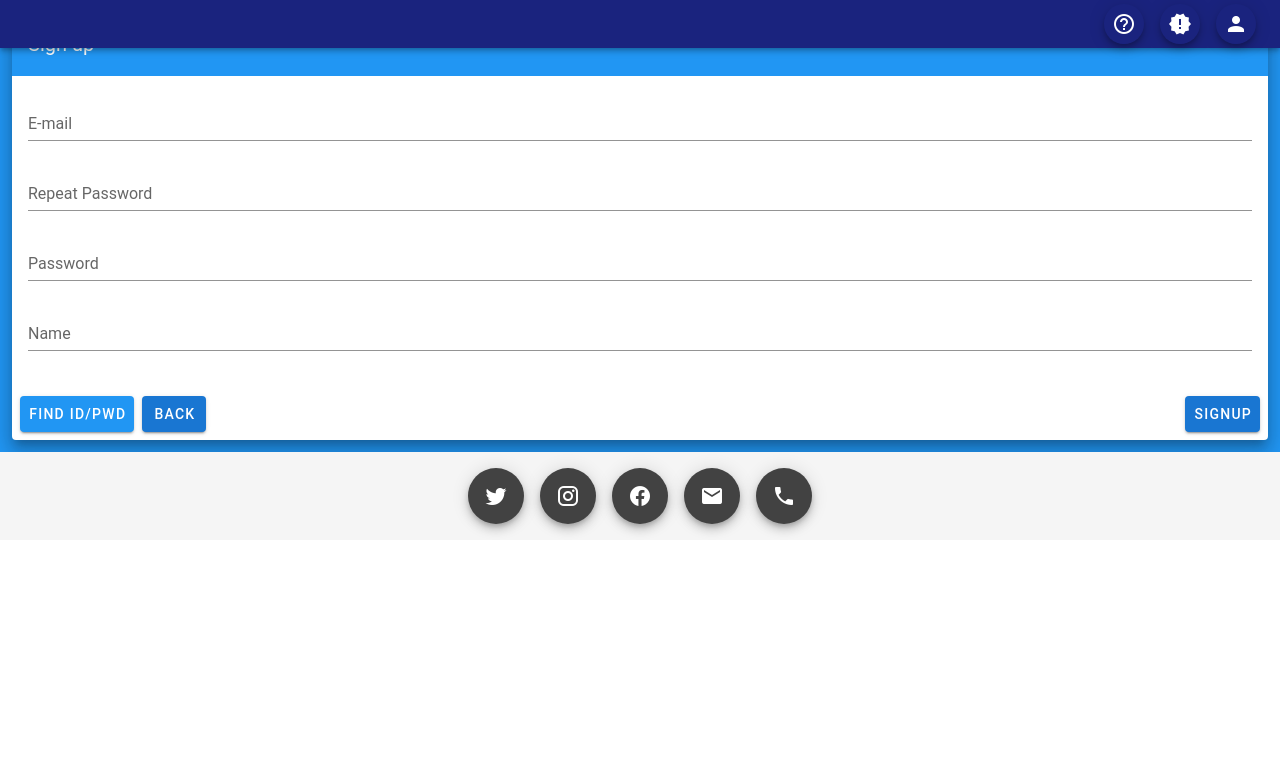
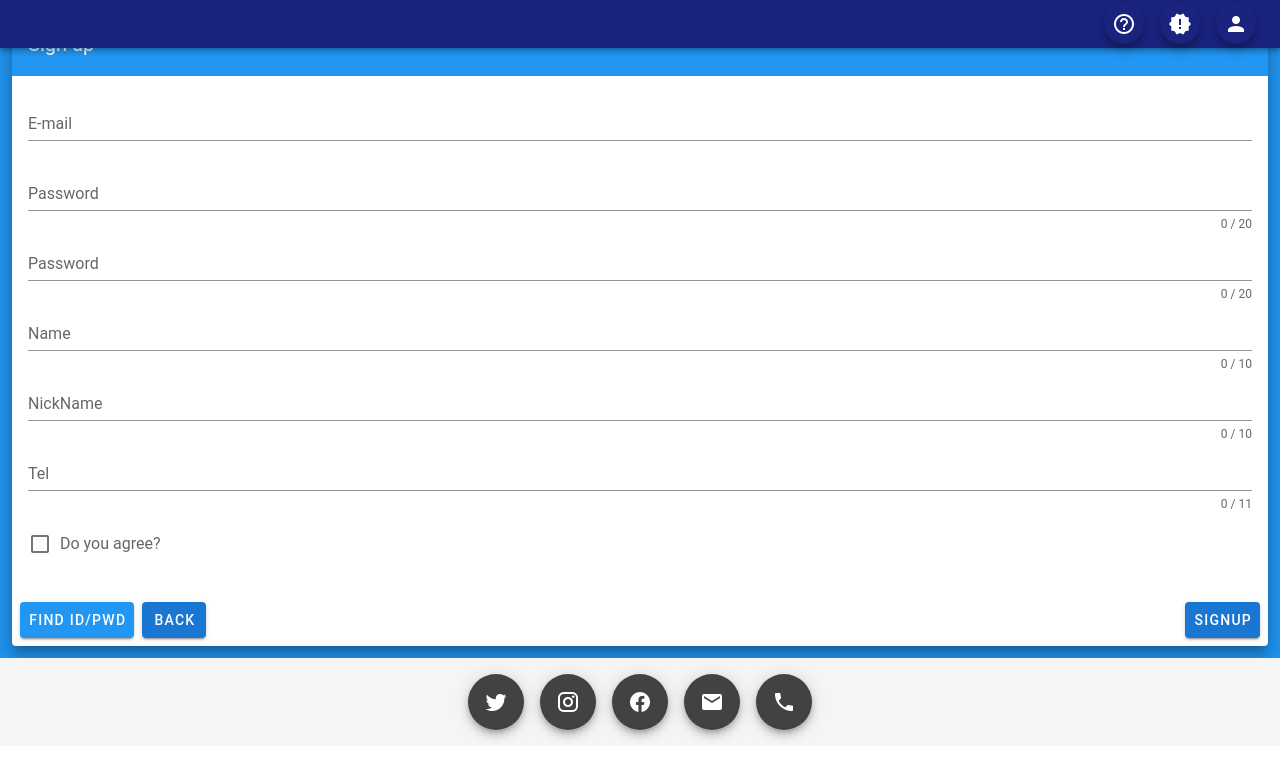
Before and after one commit to Ryureka/DeunDeun, a Vue app in the folder Front-end/: page /SignUp in a window 1280 px wide. Shown: the top 782 px of the page. Built offline with nearby package versions, Linux system fonts and the light colour scheme; no server answers; a small style sheet from the web is missing.

Commit message:
식당 상세정보 디자인 완료 & 회원가입 back-end연결 완료

```diff
--- a/Front-end/package.json
+++ b/Front-end/package.json
@@ -9,6 +9,7 @@
   },
   "dependencies": {
     "@mdi/font": "^3.3.92",
+    "axios": "^0.19.0",
     "roboto-fontface": "*",
     "vue": "^2.5.21",
     "vue-router": "^3.1.3",
--- a/Front-end/src/components/SignUp.vue
+++ b/Front-end/src/components/SignUp.vue
@@ -10,34 +10,69 @@
                 <v-toolbar-title>Sign up</v-toolbar-title>
               </v-toolbar>
               <v-card-text>
-                <v-form>
+                <v-form
+                    ref="form"
+                    v-model="valid"
+                    lazy-validation
+                  >
                     <v-text-field
+                      v-model="members.email"
+                      :rules="emailRules"
                       label="E-mail"
-                    name="login"
-                    type="text"
+                      required
                     ></v-text-field>
 
-                <div id="password">
                     <v-text-field
-                    label="Repeat Password"
-                    name="password"
-                    type="password"
+                      v-model="members.password"
+                      :rules="passwordRules"
+                      :type="show1 ? 'text' : 'password'"
+                      name="input-10-1"
+                      label="Password"
+                      hint="At least 8 characters"
+                      :counter="20"
                     ></v-text-field>
-                </div>
-
-                <div id="password__left">
-                  <v-text-field
-                    label="Password"
-                    name="password"
-                    type="password"
-                  ></v-text-field>
-                </div>
 
                     <v-text-field
+                      :rules="passwordRules"
+                      :type="show1 ? 'text' : 'password'"
+                      name="input-10-1"
+                      label="Password"
+                      hint="At least 8 characters"
+                      :counter="20"
+                    ></v-text-field>
+
+
+                    <v-text-field
+                      v-model="members.name"
+                      :counter="10"
+                      :rules="nameRules"
                       label="Name"
-                    name="login"
-                    type="text"
+                      required
                     ></v-text-field>
+
+                    <v-text-field
+                      v-model="members.nickName"
+                      :counter="10"
+                      :rules="nameRules"
+                      label="NickName"
+                      required
+                    ></v-text-field>
+
+                    <v-text-field
+                      v-model="members.tel"
+                      :counter="11"
+                      :rules="nameRules"
+                      label="Tel"
+                      required
+                    ></v-text-field>
+
+
+                    <v-checkbox
+                      v-model="checkbox"
+                      :rules="[v => !!v || 'You must agree to continue!']"
+                      label="Do you agree?"
+                      required
+                    ></v-checkbox>
 
                   </v-form>
               </v-card-text>
@@ -45,7 +80,7 @@
                 <v-btn color="info">Find ID/PWD</v-btn>
                 <v-btn color="primary" :to="{name:'Login'}">Back</v-btn>
                 <v-spacer></v-spacer>
-                <v-btn color="primary" :to="{name:'Login'}">SignUp</v-btn>
+                <v-btn color="primary" @click="register">SignUp</v-btn>
               </v-card-actions>
             </v-card>
         </v-container>
@@ -54,22 +89,63 @@
 </template>
 
 
-<style>
 
-    @media screen and (min-width: 1520px) {
-        #password{
-            width: 260px;
-            float: right;
+<script>
+import axios from "axios";
+export default {
+ name: "signUp",
+ data: function() {
+   return {
+     members: {},
+     passwordConfirm: "",
+     valid: true,
+      name: '',
+      nameRules: [
+        v => !!v || 'Name is required',
+        v => (v && v.length <= 10) || 'Name must be less than 10 characters',
+      ],
+      email: '',
+      emailRules: [
+        v => !!v || 'E-mail is required',
+        v => /.+@.+\..+/.test(v) || 'E-mail must be valid',
+      ],
+      checkbox: false,
+      show1: false,
+      passwordRules:[
+        v => !!v || 'Password is required',
+      ]
+   };
+ },
+ methods: {
+   register: function() {
+     var body = {
+       name: this.members.name,
+       nickname: this.members.nickname,
+       email: this.members.email,
+       password: this.members.password,
+       tel: this.members.tel,
+       grade: "user",
+       create_at: new Date()
+     };
+     axios({
+       headers: { "Content-Type": "application/json" },
+       url: "http://192.168.31.139:8888/members/regist",
+       method: "post",
+       data: JSON.stringify(body)
+     }).then(res => {
+       console.log("member", res);
+     });
+     console.log("mem", body);
    }
-
-        #password__left{
-            width: 260px;
+ },
+ mounted() {
+   axios({
+     headers: { "Content-Type": "application/json" },
+     url: "http://192.168.31.139:8888/members/test",
+     method: "post"
+   }).then(res => {
+     console.log("member", res.data);
+   });
  }
-
-    }
-
-    @media screen and (max-width: 600px) {
-
-    }
-
-</style>
+};
+</script>
--- /dev/null
+++ b/Front-end/src/components/StoreDetail.vue
@@ -0,0 +1,180 @@
+<template>
+  <section
+    id="get-in-touch"
+    class="hide-overflow"
+  >
+    <v-layout info white--text class="pt-10">
+        <v-container fluid>
+             <v-row>
+                <v-col
+                    cols="12"
+                    md="4"
+                >
+                    <v-card
+                    class="pa-2"
+                    max-width="374"
+                    outlined
+                    tile
+                    >
+                        <v-img
+                            height="250"
+                            src="https://cdn.vuetifyjs.com/images/cards/cooking.png"
+                            ></v-img>
+
+                            <v-card-title>7번가 피자 노은점</v-card-title>
+
+                            <v-card-text>
+                            <v-row
+                                align="center"
+                                class="mx-0"
+                            >
+                                <v-rating
+                                :value="4.5"
+                                color="amber"
+                                dense
+                                half-increments
+                                readonly
+                                size="14"
+                                ></v-rating>
+
+                                <div class="grey--text ml-4">4.5 (413)</div>
+                            </v-row>
+
+                            <div class="my-4 subtitle-1 black--text">
+                                영업중
+                            </div>
+
+                            <div>최소 주문 금액 : 20000원 <br> 배달 시간 :30분 ~ 40분 </div>
+                            </v-card-text>
+
+                            <v-divider class="mx-4"></v-divider>
+
+                            <v-card-title>장바구니</v-card-title>
+                            <v-card-text>
+
+                            </v-card-text>
+                            <v-card-text>
+                              현재 금액 : {{totalCalculate}} 원
+                            </v-card-text>
+                            <v-card-text>
+                            <v-chip-group
+                                  v-model="selection"
+                                  column
+                              >
+                                  <v-chip v-for="(selected, i) in selected" :key="i">{{selected.name}}</v-chip>
+                              </v-chip-group>
+                            </v-card-text>
+
+
+                    </v-card>
+                </v-col>
+
+                <!--Table-->
+            <v-col
+                cols="12"
+                md="8"
+                xs="12"
+            >
+                <v-card
+                class="pa-2"
+                outlined
+                tile
+                >
+                    <v-data-table
+                        v-model="selected"
+                        show-select
+                        :headers="headers"
+                        :items="desserts"
+                        item-key="name"
+                        group-by="category"
+                        class="elevation-1"
+                    ></v-data-table>
+                </v-card>
+            </v-col>
+            </v-row>
+        </v-container>
+    </v-layout>
+  </section>
+</template>
+
+<script>
+  export default {
+    data: () => ({
+      total_price : 0,
+      selected: [],
+      selection: 1,
+       headers: [
+          {
+            text: 'Menu',
+            align: 'left',
+            value: 'name'
+          },
+          { text: 'Price', value:'price'},
+          { text: 'Category', value: 'category'},
+        ],
+        desserts: [
+          {
+            name: 'Frozen Yogurt',
+            category: 'Ice cream',
+            price: 2000,
+          },
+          {
+            name: 'Ice cream sandwich',
+            category: 'Ice cream',
+            price: 4000,
+          },
+          {
+            name: 'Eclair',
+            category: 'Cookie',
+            price: 3000,
+          },
+          {
+            name: 'Cupcake',
+            category: 'Pastry',
+            price: 6000,
+          },
+          {
+            name: 'Gingerbread',
+            category: 'Cookie',
+            price: 2200,
+          },
+          {
+            name: 'Jelly bean',
+            category: 'Candy',
+            price: 2700,
+          },
+          {
+            name: 'Lollipop',
+            category: 'Candy',
+            price: 3200,
+          },
+          {
+            name: 'Honeycomb',
+            category: 'Toffee',
+            price: 10000,
+          },
+          {
+            name: 'Donut',
+            category: 'Pastry',
+            price: 4500,
+          },
+          {
+            name: 'KitKat',
+            category: 'Candy',
+            price: 1000,
+          },
+        ],
+    }),
+
+    computed : {
+      totalCalculate : function() {
+        this.total_price = 0
+        this.selected.forEach(item => {
+          this.total_price += item.price
+        });
+        return this.total_price;
+      }
+    }
+
+  }
+</script>
--- a/Front-end/src/components/core/Toolbar.vue
+++ b/Front-end/src/components/core/Toolbar.vue
@@ -7,8 +7,8 @@
       fixed=""
       hide-on-scroll=""
     >
-      <div>
-        <v-img :src="require('@/assets/logo_white.png')" width="100"></v-img>
+      <div style="cursor:pointer">
+        <v-img :src="require('@/assets/logo_white.png')" width="100" @click="$router.push({name: 'Home'})"></v-img>
       </div>
       <v-spacer></v-spacer>
       <HeadMenu/>
--- a/Front-end/src/router.js
+++ b/Front-end/src/router.js
@@ -8,6 +8,7 @@ import SignUp from './views/SignUp'
 import Notice from './views/Notice'
 import FAQ from './views/FAQ'
 import UserInfo from './views/UserInfo'
+import StoreDetail from './views/StoreDetail'
 
 Vue.use(Router)
 
@@ -53,6 +54,11 @@ export default new Router({
             path: '/UserInfo',
             name: 'UserInfo',
             component: UserInfo
+        },
+        {
+            path: '/StoreDetail/:storeNo',
+            name: 'StoreDetail',
+            component: StoreDetail
         }
     ]
 })
--- /dev/null
+++ b/Front-end/src/views/StoreDetail.vue
@@ -0,0 +1,12 @@
+<template>
+    <StoreDetail/>
+</template>
+
+<script>
+import StoreDetail from '../components/StoreDetail';
+export default {
+    components:{
+        StoreDetail
+    }
+}
+</script>
```
Also changed, not shown: Front-end/src/components/FoodList.vue (+6 -5 lines), 1 other file (tests, documents, lock files or other folders). Lines whose indentation alone changed are shown as unchanged.
